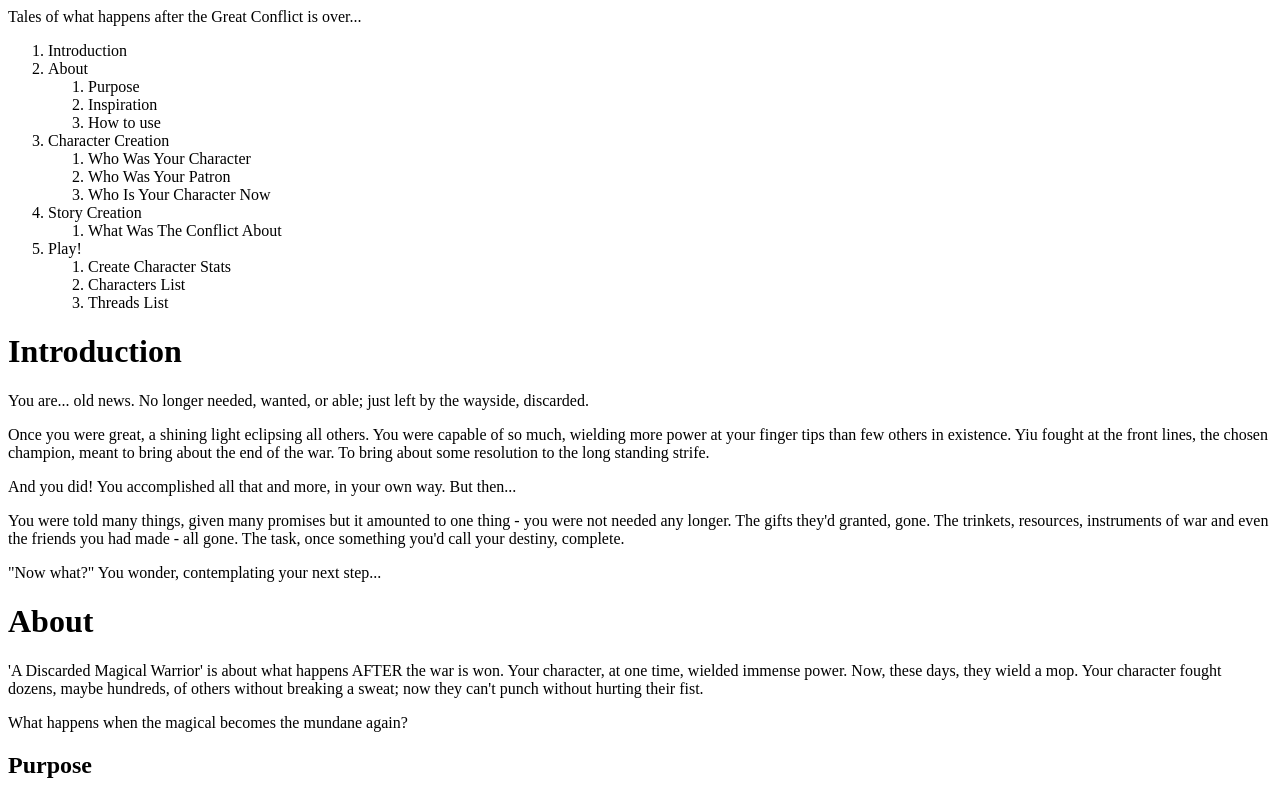
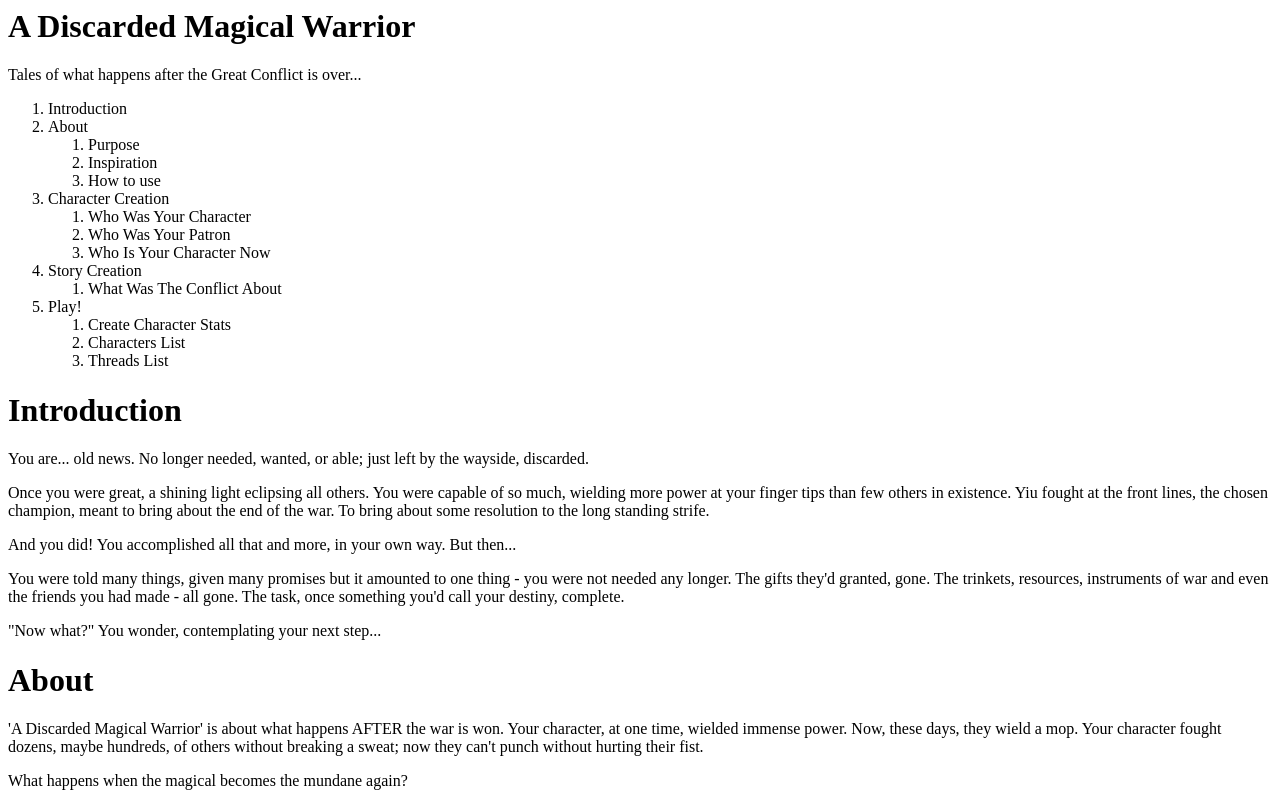
Before and after one commit to holler-at-alexecook/adiscardedmagicalwarrior.github.io, a plain HTML site: page index.html in a window 1280 px wide. Shown: the top 796 px of the page. Drawn offline with Linux system fonts and the light colour scheme.

Commit message:
Update index.html

```diff
--- a/index.html
+++ b/index.html
@@ -1,3 +1,4 @@
+<h1>A Discarded Magical Warrior</h1>
 <p>Tales of what happens after the Great Conflict is over...</p>
 <ol>
 <li>Introduction</li>
```
